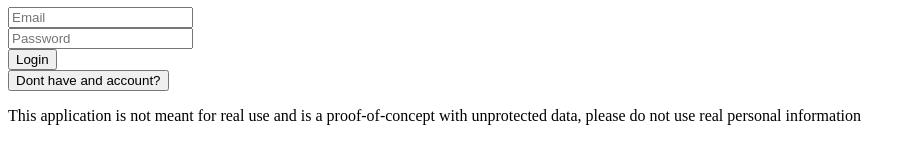
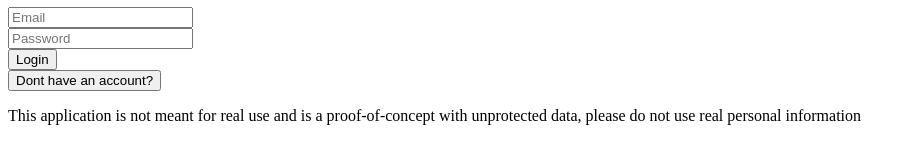
Before and after one commit to scrimmie/Notify-19, a Next.js app: page / in a window 1280 px wide. Shown: the part 142-302 px from the top of the page, without its empty margins (0-915 px from the left). Built offline with nearby package versions, Linux system fonts and the light colour scheme.

Commit message:
Spelling

```diff
--- a/components/login.js
+++ b/components/login.js
@@ -52,7 +52,7 @@ export default function Login({ handleClick }) {
             }
             <div className="pt-5" ></div>
             <button className="text-blue-500 background-transparent font-bold underline px-3 py-1 text-xs outline-none focus:outline-none mr-1 mb-1" type="button" style={{ transition: "all .15s ease" }} onClick={showSignUp}>
-                Dont have and account?
+                Dont have an account?
             </button>
         </>
     )
```
